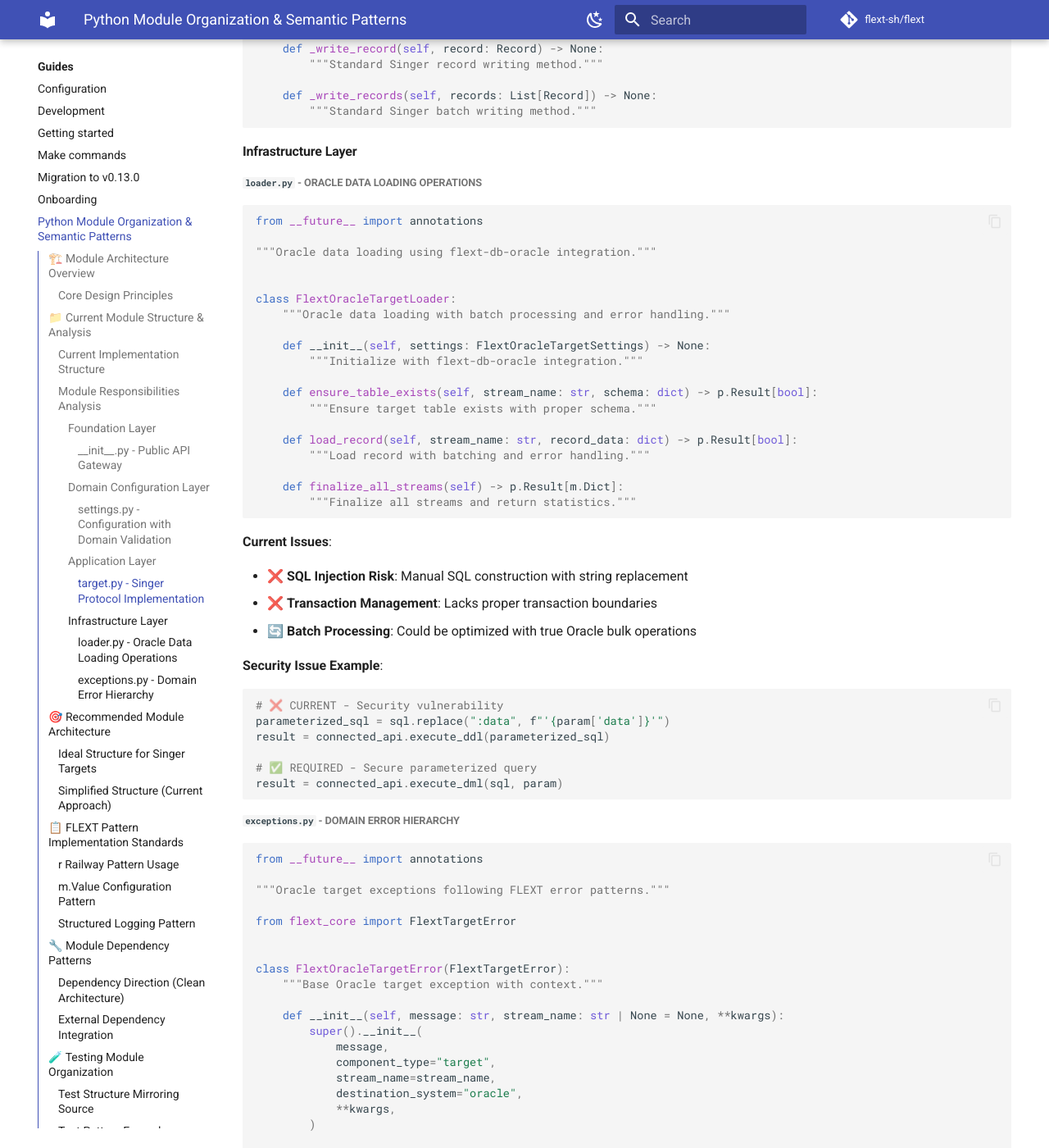
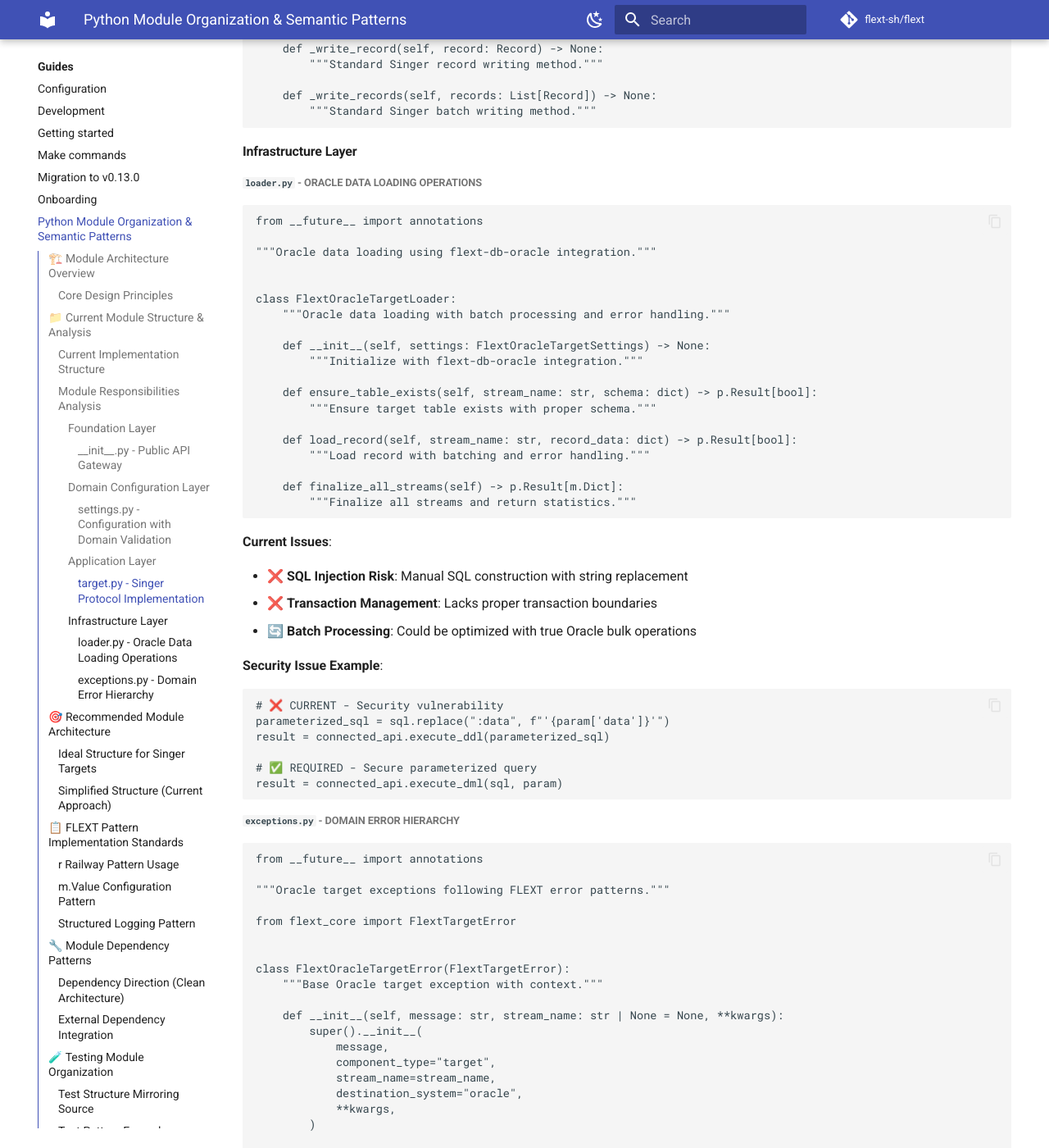
Before and after one commit to flext-sh/flext-target-oracle, an MkDocs documentation site: the page built from docs/guides/python-module-organization.md, in a window 1280 px wide and 1400 px high, scrolled down 5480 px. Shown: the whole window at 82% size. Built offline with MkDocs 1.6.1 and Material for MkDocs 9.7.7, drawn with Linux system fonts in a browser that asks for light colours; comment, search, counter and statistics services are not loaded; some of the changed text lies outside the part shown.

````diff
--- a/docs/guides/python-module-organization.md
+++ b/docs/guides/python-module-organization.md
@@ -82,7 +82,7 @@ src/flext_target_oracle/
 
 ##### **`__init__.py` - Public API Gateway**
 
-```python
+```text
 from __future__ import annotations
 
 """FLEXT Target Oracle - Public API exports following ecosystem standards."""
@@ -124,7 +124,7 @@ __all__: t.StringList = [
 
 **Recommended Structure**:
 
-```python
+```text
 """FLEXT Target Oracle - Clean public API."""
 
 # Import all from respective modules
@@ -201,7 +201,7 @@ class FlextOracleTargetSettings(m.Value):
 
 ##### **`target.py` - Singer Protocol Implementation**
 
-```python
+```text
 from __future__ import annotations
 
 """Singer Target implementation using flext-meltano base patterns."""
@@ -236,7 +236,7 @@ class FlextOracleTarget(Target):
 
 **Required Singer SDK Methods**:
 
-```python
+```text
 from __future__ import annotations
 
 
@@ -257,7 +257,7 @@ class FlextOracleTarget(Target):
 
 ##### **`loader.py` - Oracle Data Loading Operations**
 
-```python
+```text
 from __future__ import annotations
 
 """Oracle data loading using flext-db-oracle integration."""
@@ -287,7 +287,7 @@ class FlextOracleTargetLoader:
 
 **Security Issue Example**:
 
-```python
+```text
 # ❌ CURRENT - Security vulnerability
 parameterized_sql = sql.replace(":data", f"'{param['data']}'")
 result = connected_api.execute_ddl(parameterized_sql)
@@ -298,7 +298,7 @@ result = connected_api.execute_dml(sql, param)
 
 ##### **`exceptions.py` - Domain Error Hierarchy**
 
-```python
+```text
 from __future__ import annotations
 
 """Oracle target exceptions following FLEXT error patterns."""
@@ -386,7 +386,7 @@ src/flext_target_oracle/
 
 ### **r Railway Pattern Usage**
 
-```python
+```text
 from __future__ import annotations
 
 
@@ -452,7 +452,7 @@ class BadConfig:
 
 ### **Structured Logging Pattern**
 
-```python
+```text
 from __future__ import annotations
 
 # ✅ CORRECT - Structured logging with context
@@ -610,7 +610,7 @@ tests/
 
 ### **Test Pattern Examples**
 
-```python
+```text
 from __future__ import annotations
 
 # tests/unit/test_config.py
@@ -665,7 +665,7 @@ class TestFlextOracleTargetSettings:
         assert result.success or "connection" in result.error.lower()
 ```
 
-```python
+```text
 from __future__ import annotations
 
 # tests/integration/test_singer_compliance.py
@@ -733,7 +733,7 @@ class TestSingerCompliance:
 
 ### **Type Annotation Requirements**
 
-```python
+```text
 from __future__ import annotations
 
 # ✅ COMPLETE type annotations for all public methods
@@ -765,7 +765,7 @@ def process_message(self, message):  # Missing types
 
 ### **Documentation Standards**
 
-```python
+```text
 from __future__ import annotations
 
 
@@ -813,7 +813,7 @@ def ensure_table_exists(self, stream_name: str, schema: m.Dict) -> p.Result[bool
 
 ### **Cross-Project Import Standards**
 
-```python
+```text
 from __future__ import annotations
 
 # ✅ STANDARD - Ecosystem imports following established patterns
@@ -837,11 +837,12 @@ class OracleTargetResult[T]:  # Creates ecosystem fragmentation
 
 ### **Configuration Ecosystem Integration**
 
-```python
+```text
 from __future__ import annotations
 
 # ✅ CORRECT - Hierarchical configuration following ecosystem patterns
 from flext_cli import u
+
 from flext_core import FlextSettings
 
 
@@ -892,7 +893,7 @@ class FlextOracleTargetSettings(FlextSettings):
 
 ### **Version Migration Strategy**
 
-```python
+```text
 from __future__ import annotations
 
 
@@ -921,7 +922,7 @@ class TargetMigration_0_9_to_1_0:
 
 ### **Backward Compatibility Strategy**
 
-```python
+```text
 from __future__ import annotations
 
 # Maintain backward compatibility during migration
````
Also changed, not shown: docs/TODO.md (+8 -8 lines), docs/api-reference.md (deleted, +0 -9 lines), docs/architecture.md (+12 -12 lines), docs/development.md (+14 -14 lines), docs/guides/singer-integration.md (+9 -9 lines), docs/guides/using-flext-tests.md (+4 -2 lines), 2 other files.
